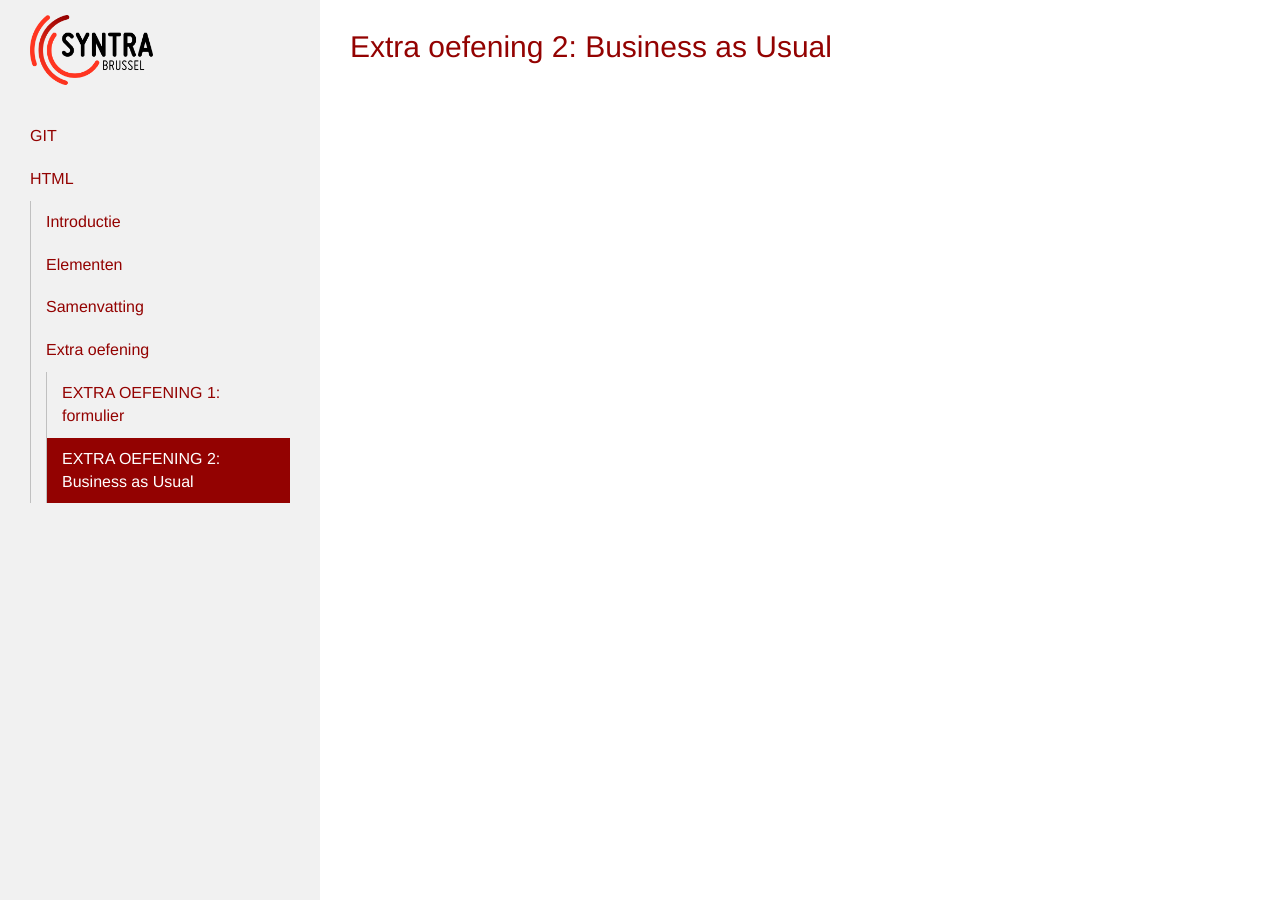
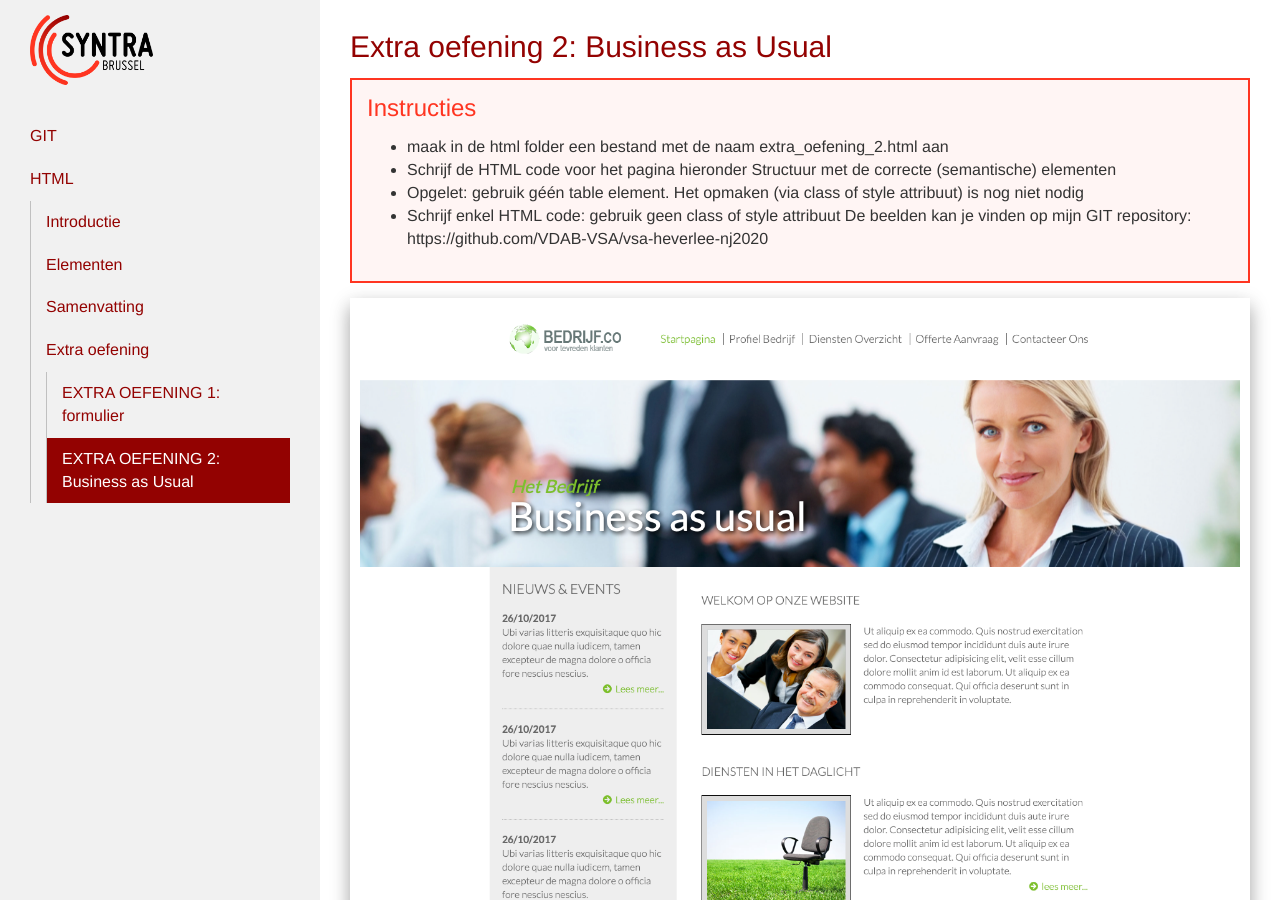
Before and after one commit to Syntra-Brussel/webdesign-av-nj-2021, a Jekyll site: the page built from docs/html/extra_oefeningen/extra_oefening_2.md, in a window 1280 px wide and 900 px high. Built offline with Jekyll 4.4.1, drawn with Linux system fonts in a browser that asks for light colours; nearby versions of some CDN libraries.

Commit message:
extra oefeningen

```diff
--- a/docs/html/extra_oefeningen/extra_oefening_2.md
+++ b/docs/html/extra_oefeningen/extra_oefening_2.md
@@ -6,3 +6,18 @@ collection: [html, extra_oefeningen]
 ---
 
 ## Extra oefening 2: Business as Usual
+
+<div class="highlight">
+    <h3>Instructies</h3>
+    <ul>
+        <li>maak in de html folder een bestand met de naam extra_oefening_2.html aan</li>
+        <li>Schrijf de HTML code voor het pagina hieronder
+Structuur met de correcte (semantische) elementen</li>
+        <li>Opgelet: gebruik géén table element. Het opmaken (via class of style attribuut) is nog niet nodig</li>
+        <li>Schrijf enkel HTML code: gebruik geen class of style attribuut
+De beelden kan je vinden op mijn GIT repository: https://github.com/VDAB-VSA/vsa-heverlee-nj2020</li>
+    </ul>
+</div>
+
+
+<img class="shadow center" src="{{ '/html/extra_oefeningen/images/extra_oefening_2.png' | relative_url}}" />
```
Also changed, not shown: docs/html/extra_oefeningen/extra_oefening_1.md (+11 -0 lines), docs/html/extra_oefeningen/images/extra_oefening_1.png (added), docs/html/extra_oefeningen/images/extra_oefening_2.png (added).
